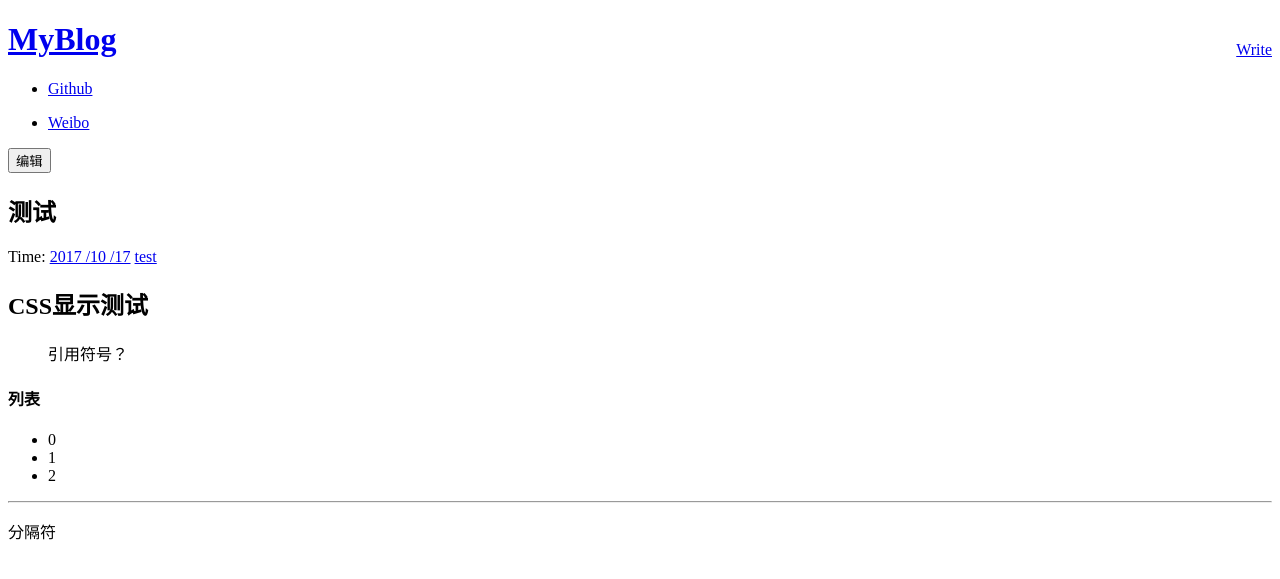
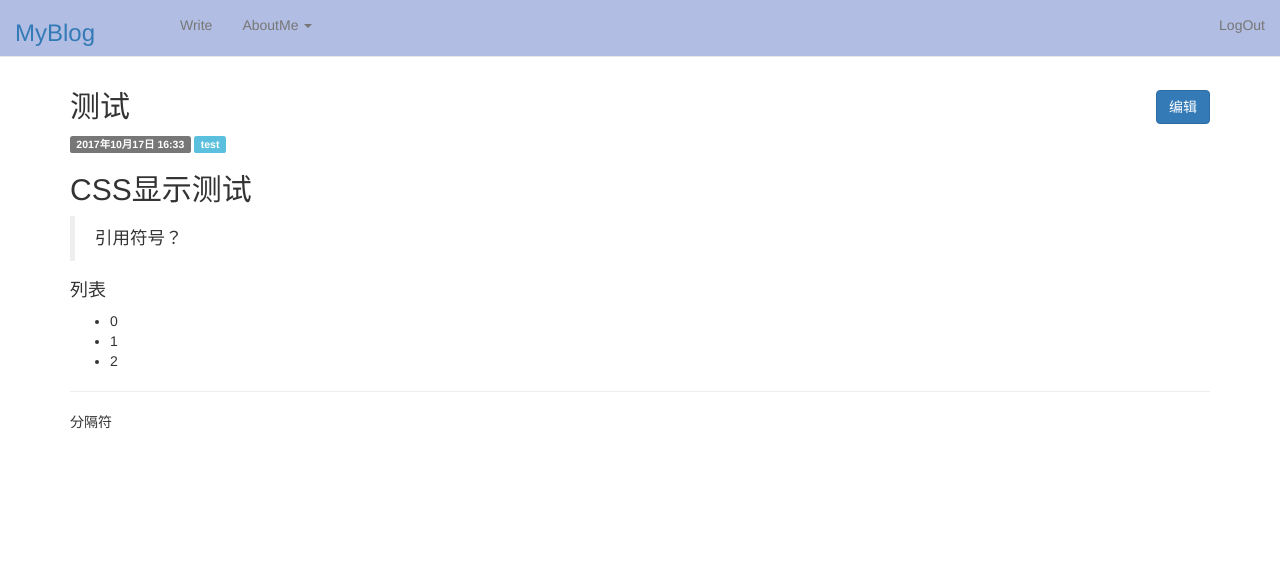
Before and after one commit to whysoserious1024/myblog, a Django app: page /2/ in a window 1280 px wide. Shown: the top 579 px of the page. Run offline with Django 4.2, Linux system fonts and the light colour scheme; a user stored in the database is signed in; data comes from the database, SQL or seed files in the repository; both versions use the stored data as it was after the commit; some libraries are stand-ins or nearby versions.

Commit message:
Signed-off-by: ghostlth <1903538331@qq.com>

```diff
--- a/MySite/urls.py
+++ b/MySite/urls.py
@@ -21,6 +21,7 @@ urlpatterns = [
     url(r'^admin/', admin.site.urls),
     url(r'^$',views.home,name='home'),
     url(r'^login/$',views.userlogin,name='userlogin'),
+    url(r'userLogout/',views.userLogout,name='userLogout'),
     url(r'^(?P<id>\d+)/$',views.detail,name='detail'),
     url(r'^editBlog/(?P<id>\d+)/$',views.editBlog,name='editBlog'),
     url(r'^writeBlog/$',views.writeBlog,name='writeBlog'),
--- a/blog/views.py
+++ b/blog/views.py
@@ -20,6 +20,10 @@ def userlogin(request):
     else:
         return render(request,'login.html',{'msg':''})
 
+@login_required
+def userLogout(request):
+    logout(request)
+    return HttpResponseRedirect('/login')
 
 @login_required
 def detail(request,id):
@@ -31,12 +35,12 @@ def detail(request,id):
 
 @login_required
 def home(request):
-    username = request.session.get('username')
-    if username:
-        post_list = Article.objects.all()
-        return render(request,'index.html',{'post_list':post_list})
-    else:
-        return HttpResponseRedirect("/login/")
+    post_list = Article.objects.all()
+    # print(post_list)
+    # for post in post_list:
+    #     print(type(post.all()))
+    return render(request,'index.html',{'post_list':post_list})
+
 
 @login_required
 def editBlog(request,id):
--- a/templates/article.html
+++ b/templates/article.html
@@ -3,13 +3,12 @@
 
 {% block content %}
 <div class="posts">
-    <input type="submit" value="编辑" onclick="location.href='/editBlog/{{post.id}}'">
+    <input type="submit" value="编辑" onclick="location.href='/editBlog/{{post.id}}'" class="btn btn-primary" style="float:right">
         <section class="post">
-            <header class="post-header">
-                <h2 class="post-title">{{ post.title }}</h2>
-
-                    <p class="post-meta">
-                        Time:  <a class="post-author" href="#">{{ post.date_time|date:"Y /m /d"}}</a> <a class="post-category post-category-js" href="#">{{ post.category }}</a>
+            <header>
+                <h2>{{ post.title }}</h2>
+                    <p>
+                        <label class="label label-default">{{ post.date_time}}</label> <label class="label label-info">{{ post.category }}</label>
                     </p>
             </header>
 
--- a/templates/base.html
+++ b/templates/base.html
@@ -5,48 +5,60 @@
 <meta name="viewport" content="width=device-width, initial-scale=1.0">
 
     <title>Blog</title>
-    <!--<link rel="stylesheet" href="http://labfile.oss.aliyuncs.com/courses/487/pure-min.css">-->
-    <!--<link rel="stylesheet" href="http://labfile.oss.aliyuncs.com/courses/487/grids-responsive-min.css">-->
-    <!--<link rel="stylesheet" href="http://labfile.oss.aliyuncs.com/courses/487/blog.css">-->
-    <script src="http://cdn.static.runoob.com/libs/jquery/1.10.2/jquery.min.js"></script>
     {% load staticfiles %}
-        <script type="text/javascript" src="{% static '/static/clickshow.js' %}"></script>
+    <meta name="viewport" content="width=device-width,initial-scale=1.0">
+    <link href="{% static '/static/css/bootstrap.min.css' %}" rel="stylesheet">
     <script src="https://apps.bdimg.com/libs/jquery/2.1.4/jquery.min.js"></script>
-
+    <script type="text/javascript" src="{% static '/static/clickshow.js' %}"></script>
+    <script src="{% static '/static/js/bootstrap.min.js'%}"></script>
+<style>
+.form-inline .form-control{
+    width:100%;
+}
+table{
+    border-collapse: separate;
+    border-spacing: 10px;
+}
+</style>
 </head>
-<body>
-<div id="layout" class="pure-g">
-    <div class="sidebar pure-u-1 pure-u-md-1-4">
-        <div style="position:relative;top:20px;float:right">
-            <a class="pure-button" href="/writeBlog/">Write</a><br><br>
+<body style="padding: 70px;">
+<nav id="layout" class="navbar navbar-default navbar-fixed-top" role="navigation" style="background: #b1bde2;">
+    <div class="container-fluid">
+        <div class="navbar-header">
+            <h3><a href="{% url 'home' %}">MyBlog</a></h3>
         </div>
-        <div class="header">
-            <h1 class="brand-title"><a href="{% url 'home' %}">MyBlog</a></h1>
-            <!--<h2 class="brand-tagline">Snow Memory</h2>-->
-            <nav class="nav">
-                <ul class="nav-list">
-                    <li class="nav-item">
-                        <a class="pure-button" href="https://github.com/ghostlth">Github</a>
-                    </li>
-                </ul>
-                <ul>
-                    <li class="nav-item">
-                        <a class="pure-button" href="http://weibo.com/u/2279961574">Weibo</a>
-                    </li>
-                </ul>
-            </nav>
+        <div style="padding-left:150px;">
+            <ul class="nav navbar-nav">
+                <li>
+                    <a href="/writeBlog/">Write</a>
+                </li>
+                <li class="dropdown">
+                    <a href="#" class="dropdown-toggle" data-toggle="dropdown">
+                        AboutMe
+                        <b class="caret"></b>
+                    </a>
+                    <ul class="dropdown-menu">
+                        <li><a  href="https://github.com/ghostlth">Github</a></li>
+                        <li><a  href="http://weibo.com/u/2279961574">Weibo</a></li>
+                    </ul>
+                </li>
+            </ul>
+            <ul class="nav navbar-nav navbar-right">
+                <li>
+                    <a href="#" onclick="confirm('确定要退出吗？')?location.href='/userLogout':location.href='/'" >LogOut</a>
+                </li>
+            </ul>
         </div>
-
     </div>
-
-    <div class="content pure-u-1 pure-u-md-3-4">
+</nav>
+    <div>
         <div>
             {% block content %}
             {% endblock %}
 
         </div>
     </div>
-</div>
-<script type="text/javascript" src="//cdn.bootcss.com/canvas-nest.js/1.0.1/canvas-nest.min.js"></script>
+
+<script type="text/javascript" count="200" src="//cdn.bootcss.com/canvas-nest.js/1.0.1/canvas-nest.min.js"></script>
 </body>
 </html>
```
Also changed, not shown: templates/index.html (+4 -4 lines), templates/login.html (+18 -7 lines), templates/writeblog.html (+19 -8 lines), db.sqlite3.
